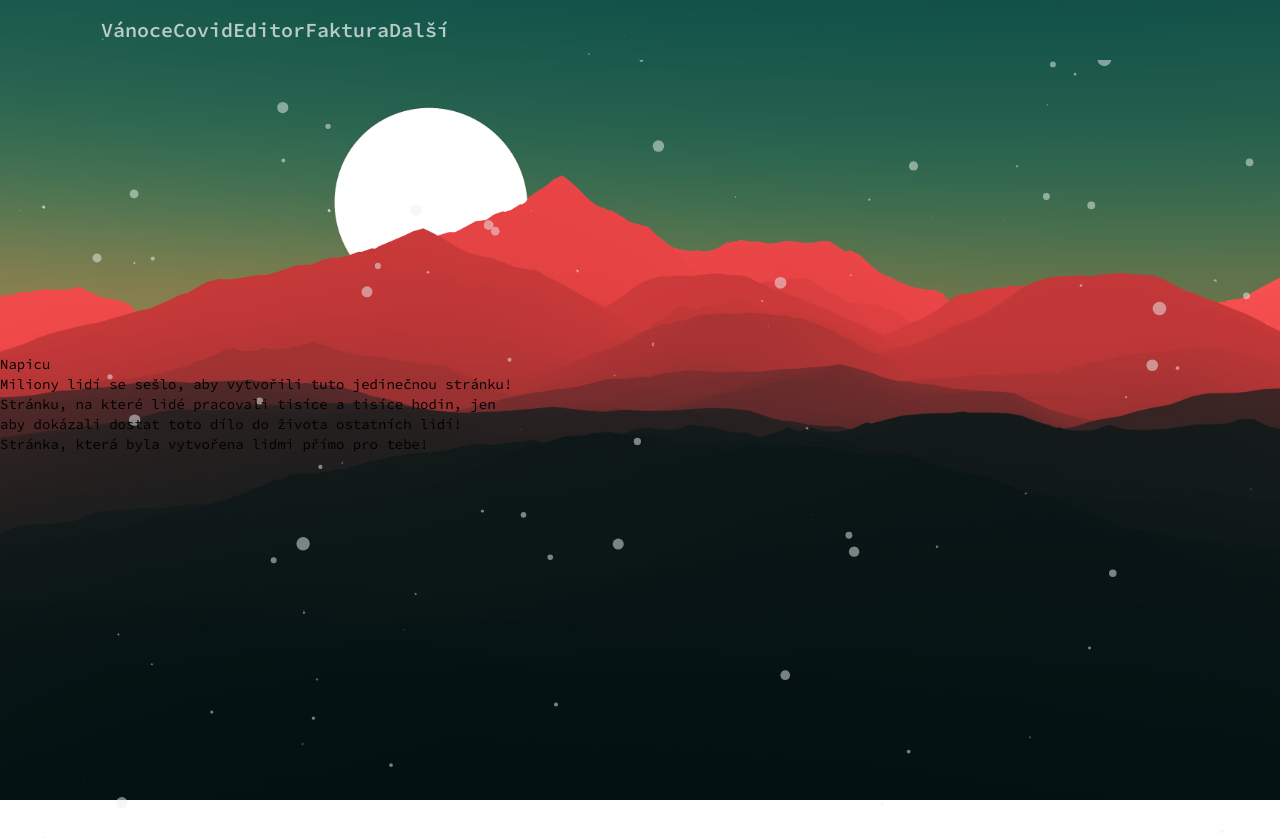
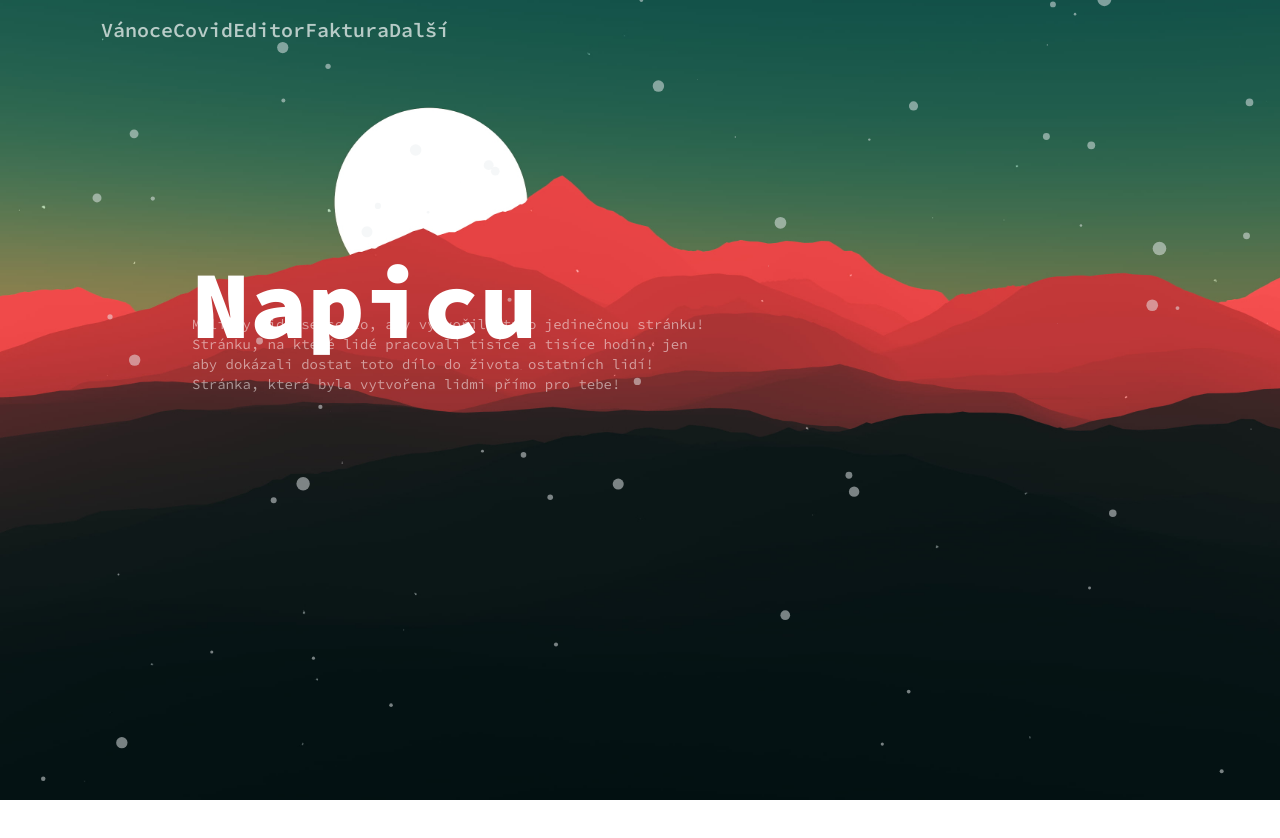
Before and after one commit to Numax-cz/NapicuWeb, an Angular app: page / in a window 1280 px wide. Shown: the top 838 px of the page. After the commit the page ends 805 px from the top, so only its background shows below. Built offline with nearby package versions, Linux system fonts and the light colour scheme.

Commit message:
Úprava stylů

```diff
--- a/src/app/index/index.component.html
+++ b/src/app/index/index.component.html
@@ -30,19 +30,18 @@
       </section>
 
       <mat-menu #NapicuMenu="matMenu" direction="down" yPosition="below">
-        <span
-          (mouseenter)="MatMenuOpen()"
-          (mouseleave)="MatMenuClose(NapicuMenuTrigger, Button)"
-        >
+        <span (mouseenter)="MatMenuOpen()" (mouseleave)="MatMenuClose(NapicuMenuTrigger, Button)">
           <button class="MatMenuTxt SourceCode" mat-menu-item>Settings</button>
           <button class="MatMenuTxt SourceCode" mat-menu-item>Help</button>
         </span>
       </mat-menu>
 
-      <section id="MiddleMenu">
-        <div class="MainTextBox">
-          <div class="Title">Napicu</div>
-          <div class="Description">
+      <section>
+        <div class="MiddleMenu">
+          <div>
+            <div class="MainBox">
+              <div class="MainPageTitle">Napicu</div>
+              <div class="MainPageDescription">
                 <p>
                   Miliony lidí se sešlo, aby vytvořili tuto jedinečnou stránku!<br />
                   Stránku, na které lidé pracovali tisíce a tisíce hodin, jen <br />
@@ -51,6 +50,8 @@
                 </p>
               </div>
             </div>
+          </div>
+        </div>
       </section>
     </main>
   </div>
--- a/src/app/index/index.component.scss
+++ b/src/app/index/index.component.scss
@@ -1,15 +1,25 @@
 #Background {
-  background: url("/assets/img/background.webp");
+  background: url('/assets/img/background.webp');
   background-position: center;
 
   background-repeat: repeat;
   background-size: cover;
+  width: 100%;
+  height: 100%;
+}
+main {
+  position: absolute;
+  width: 100%;
+  height: 100%;
 }
 
 //Navigator
 .Navigation {
   width: 100%;
   padding: 0px 100px;
+}
+#TopMenu {
+  position: absolute !important;
 }
 #TopMenu ul {
   list-style: none;
@@ -22,34 +32,31 @@
   font-size: 1.25rem;
 }
 
-// Middle
-
-#MiddleMenu {
+.MiddleMenu {
   display: table;
-  position: absolute;
   z-index: 1;
   height: 100vh;
   min-height: 500px;
   width: 100%;
 }
-.MainTextBox {
+.MiddleMenu > div {
   display: table-cell;
   vertical-align: middle;
   padding-bottom: 100px;
 }
 
-.MatMenuTxt {
-  font-size: 1.2rem;
-  font-weight: 500;
-  padding: 0px;
-  height: auto;
-  line-height: normal;
+//! BOX
+.MainBox {
+  width: 100%;
+  max-width: 70%;
+  margin-left: auto;
+  margin-right: auto;
 }
-#MatButton {
-  cursor: pointer;
+.MainPageTitle{
+      font-size: 6rem;
+    font-weight: 900;
+    color: white;
 }
-
-.mat-icon-button:hover .mat-button-focus-overlay {
-  opacity: 1 !important;
-  background-color: red;
+.MainPageDescription{
+  color: rgba(255, 255, 255, 0.524);
 }
--- a/src/styles.scss
+++ b/src/styles.scss
@@ -5,14 +5,16 @@
 }
 
 #particles-js {
-  height: 100vh;
+  width: 100%;
+  height: 100%;
+  z-index: -1;
 }
 
 .SourceCode {
-  font-family: "Source Code Pro", monospace;
+  font-family: 'Source Code Pro', monospace;
 }
 .Ubuntu {
-  font-family: "Ubuntu", sans-serif;
+  font-family: 'Ubuntu', sans-serif;
 }
 .Bold {
   font-weight: bold;
@@ -23,5 +25,20 @@ body {
 }
 body {
   margin: 0;
-  font-family: Roboto, "Helvetica Neue", sans-serif;
+  font-family: Roboto, 'Helvetica Neue', sans-serif;
 }
+
+.mat-icon-button:hover .mat-button-focus-overlay {
+  opacity: 1 !important;
+  background-color: red;
+}
+#MatButton {
+  cursor: pointer;
+}
+.MatMenuTxt {
+  font-size: 1.2rem;
+  font-weight: 500;
+  padding: 0px;
+  height: auto;
+  line-height: normal;
+}
```
Lines whose indentation alone changed are shown as unchanged.
